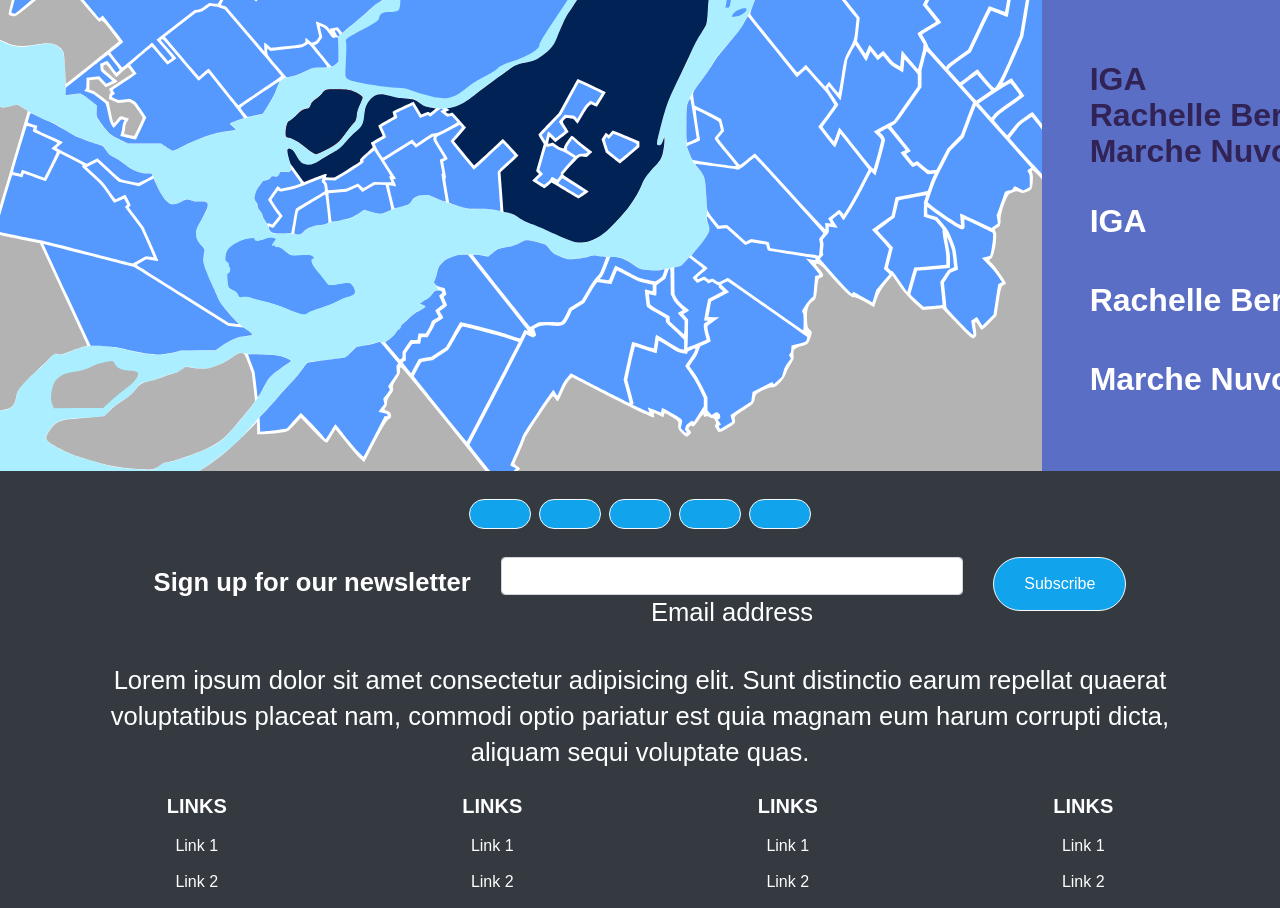
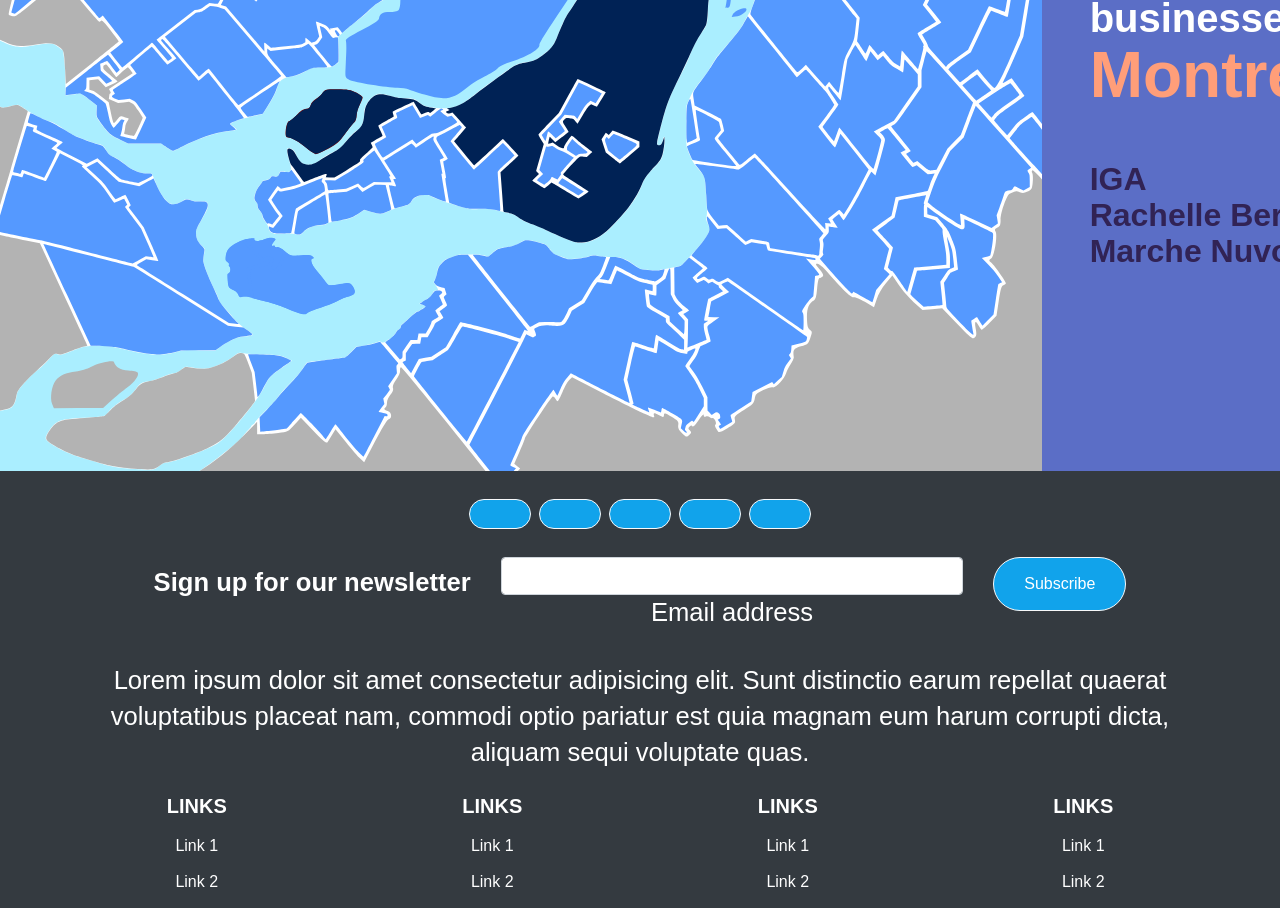
Before and after one commit to RdtBui/exprex-frontend, a React (Create React App) app: page / in a window 1280 px wide. Shown: the part 2880-3788 px from the top of the page. Built offline with nearby package versions, Linux system fonts and the light colour scheme.

Commit message:
Fix slide in animation

```diff
--- a/src/index.css
+++ b/src/index.css
@@ -433,14 +433,13 @@
 }
 
 /* Slide in text */
-
-.example2 {
+.slide-text-animation {
   height: 150px;
   overflow: hidden;
   position: relative;
  }
 
- .example2 h2 {
+ .slide-text-animation h2 {
   position: absolute;
   width: 100%;
   height: 100%;
@@ -448,30 +447,12 @@
   line-height: 50px;
   text-align: left;
 
-
  /* Move it (define the animation) */
-
-	-webkit-animation: example2 0.5s both;
-	        animation: example2 0.5s both;
+	-webkit-animation: slide-text-animation 0.5s both;
+	        animation: slide-text-animation 0.5s both;
 }
 
- @-webkit-keyframes example2 {
-  0% {
-    -webkit-transform: translateX(500px);
-            transform: translateX(500px);
-    -webkit-animation-timing-function: ease-in;
-            animation-timing-function: ease-in;
-    opacity: 0;
-  }
-  100% {
-    -webkit-transform: translateX(0);
-            transform: translateX(0);
-    opacity: 1;
-
-  }
-}
-
-@keyframes example2 {
+ @-webkit-keyframes slide-text-animation {
   0% {
     -webkit-transform: translateX(500px);
             transform: translateX(500px);
@@ -486,17 +467,27 @@
   }
 }
 
- .example2 h2:nth-child(3) {
+@keyframes slide-text-animation {
+  0% {
+    -webkit-transform: translateX(500px);
+            transform: translateX(500px);
+    -webkit-animation-timing-function: ease-in;
+            animation-timing-function: ease-in;
+    opacity: 0;
+  }
+  100% {
+    -webkit-transform: translateX(0);
+            transform: translateX(0);
+    opacity: 1;
+  }
+}
+
+ .slide-text-animation h2:nth-child(3) {
+  -webkit-animation-delay: 0.3s;
+          animation-delay: 0.3s;
+}
+
+.slide-text-animation h2:nth-child(5) {
   -webkit-animation-delay: 0.6s;
           animation-delay: 0.6s;
 }
-
-.example2 h2:nth-child(2) {
-  -webkit-animation-delay: 0.9s;
-          animation-delay: 0.9s;
-}
-
-.example2 h2:nth-child(1) {
-  -webkit-animation-delay: 0.3s;
-          animation-delay: 0.3s;
-}
--- a/src/pages/Home.js
+++ b/src/pages/Home.js
@@ -194,18 +194,9 @@
                     <div className="flex-col px-5 text-white">
                         <h1>Exprex partners with <span style={{ color: "#FF9E79", fontSize: "4rem" }}>local</span><br /> businesses in <span style={{ color: "#FF9E79", fontSize: "4rem" }}>Montreal</span></h1>
                         <br />
-                        <div className="example2" style={{ color: "#312355" }}>
-                            <h2>IGA</h2>
-                            <br />
-                            <h2>Rachelle Berry</h2>
-                            <br />
-                            <h2>Marche Nuvo</h2>
-                        </div>
-                        <div className="xxx">
-                            <h2>IGA</h2>
-                            <br />
-                            <h2>Rachelle Berry</h2>
-                            <br />
+                        <div className="slide-text-animation" style={{ color: "#312355" }}>
+                            <h2>IGA</h2><br />
+                            <h2>Rachelle Berry</h2><br />
                             <h2>Marche Nuvo</h2>
                         </div>
                     </div>
```
